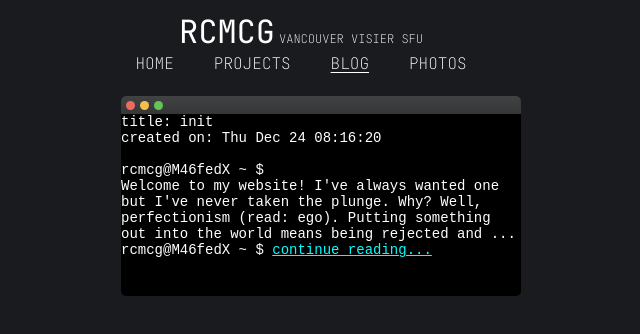
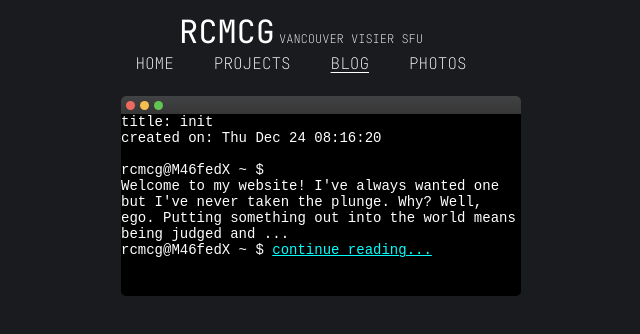
Before and after one commit to rcmcg/personal-website, a React (Vite) app in the folder rcmcg/: page /blog in a window 1280 px wide. Shown: the top 334 px of the page, without its empty margins (319-959 px from the left). Built offline with nearby package versions, Linux system fonts and the light colour scheme; a web font is replaced by a local one.

Commit message:
change preview text

```diff
--- a/rcmcg/src/components/terminal-window/TerminalWindow.tsx
+++ b/rcmcg/src/components/terminal-window/TerminalWindow.tsx
@@ -15,8 +15,8 @@ function TerminalWindow() {
           <br/>
           <div>rcmcg@M46fedX ~ $</div>
           <div>
-            Welcome to my website! I've always wanted one but I've never taken the plunge. Why? Well, perfectionism
-            (read: ego). Putting something out into the world means being rejected and ...
+            Welcome to my website! I've always wanted one but I've never taken the plunge. Why? Well, ego.
+            Putting something out into the world means being judged and ...
           </div>
           <div>rcmcg@M46fedX ~ $ <a href={"/blog/-1"}>continue reading...</a></div>
         </div>
```
